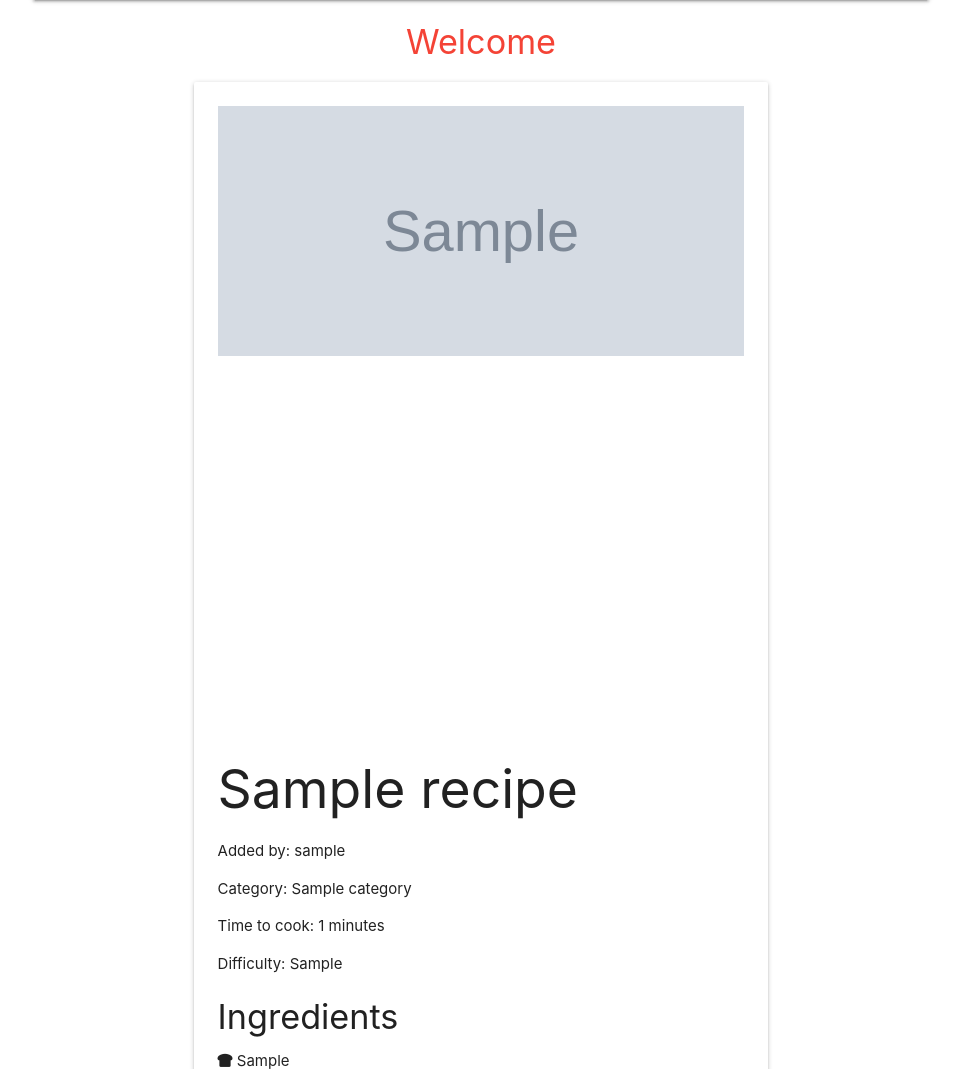
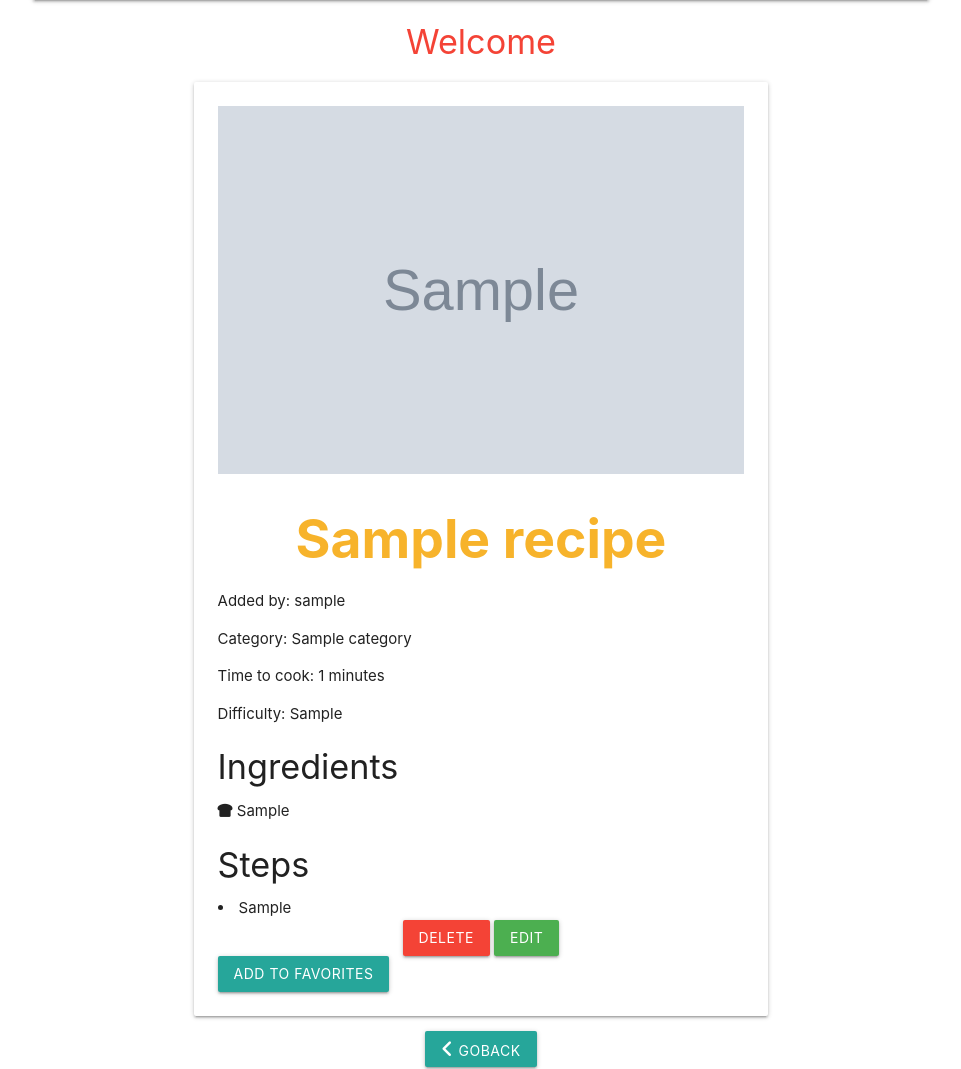
Before and after one commit to mariusmilitaru32/TimeToCook, a Flask app: page /view_recipe/1 in a window 1280 px wide. Shown: the part 64-1133 px from the top of the page, without its empty margins (159-1120 px from the left). Run offline with Flask 3, Linux system fonts and the light colour scheme; tables that the repository leaves empty hold one stand-in row (values such as "Sample post"); grey boxes marked "Sample" are stand-in pictures; some libraries are stand-ins or nearby versions.

Commit message:
Add recipe title style

```diff
--- a/timetocook/static/css/style.css
+++ b/timetocook/static/css/style.css
@@ -40,3 +40,16 @@ main {
     overflow: hidden;
     display: flex;
 }
+
+.view-recipe-img img {
+    position: absolute;
+    width: 100%;
+    height: 100%;
+    object-fit: cover;
+}
+
+.recipe-title {
+    color: #f7b32b;
+    font-weight: bold;
+    text-align: center;
+}
```
